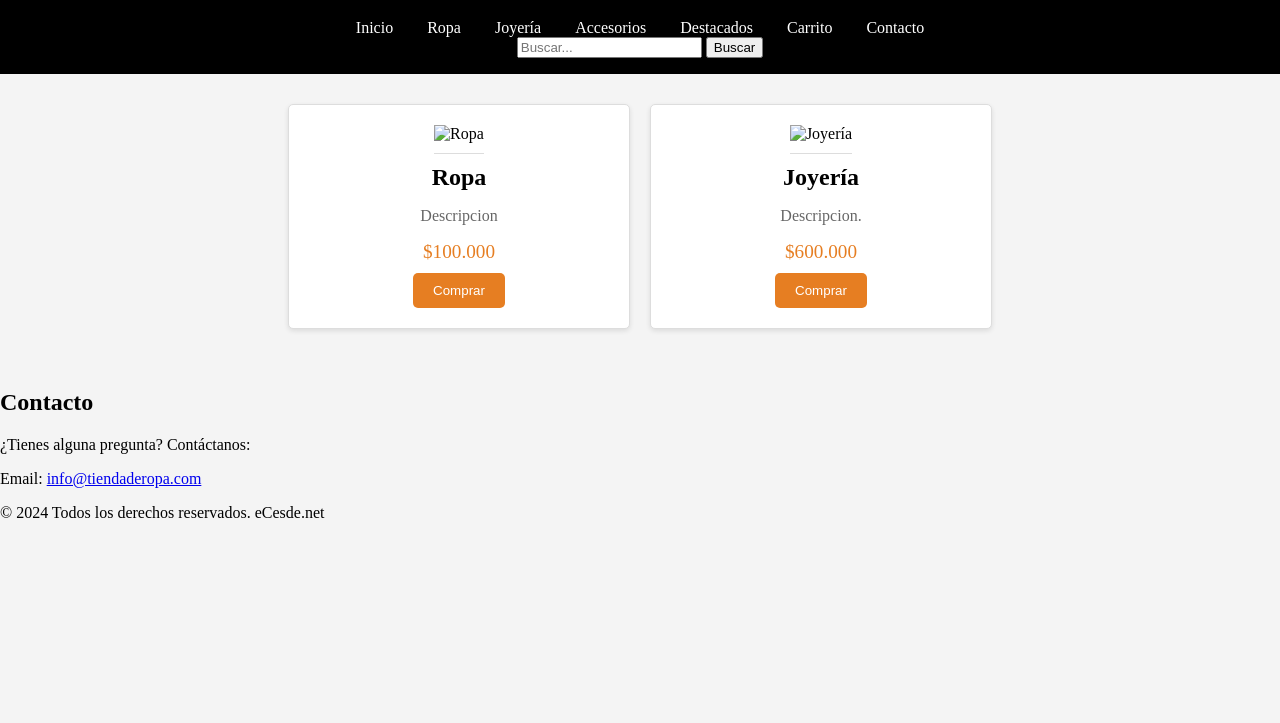
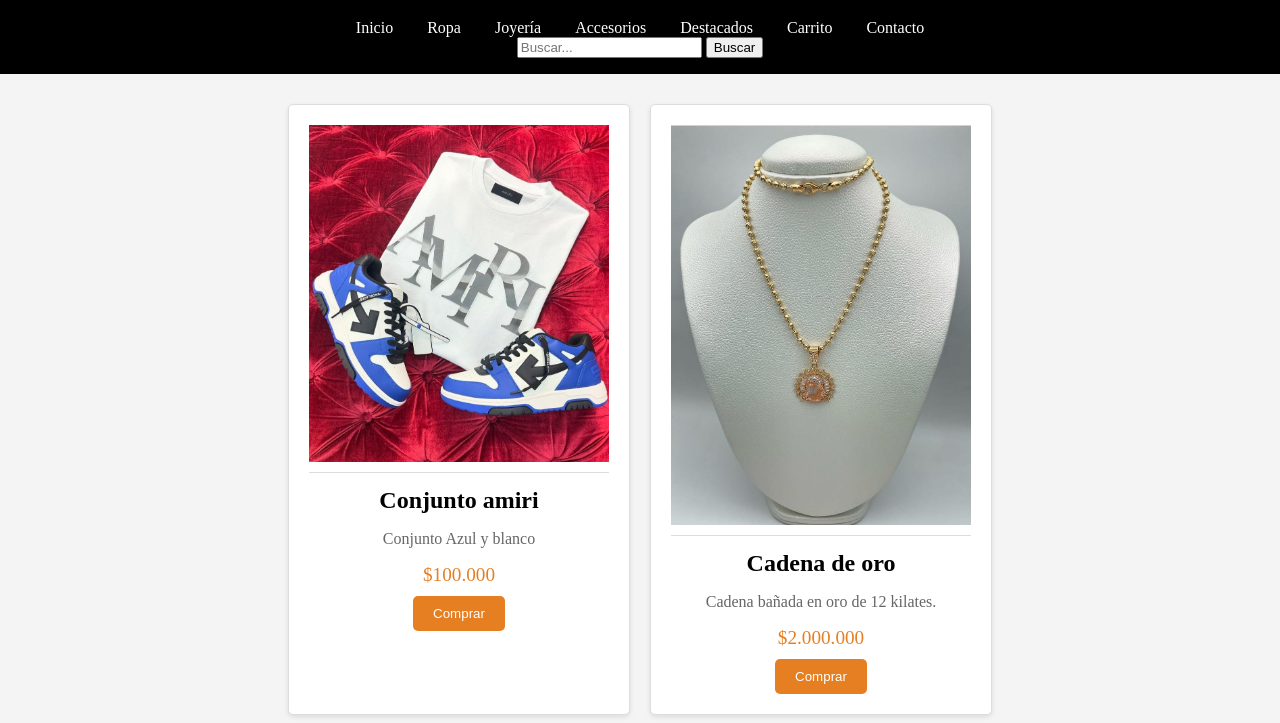
Before and after one commit to IBRAPZ/proyecto-brakarl, a plain HTML site: page index.html in a window 1280 px wide. Shown: the part 77-800 px from the top of the page. Drawn offline with Linux system fonts and the light colour scheme.

Commit message:
imagenes

```diff
--- a/index.html
+++ b/index.html
@@ -112,17 +112,17 @@
 
     <div class="container">
         <div class="product-card">
-            <img src="ropa.jpg" alt="Ropa">
-            <h2>Ropa</h2>
-            <p>Descripcion</p>
+            <img src="imagenes/conjunto azul.jpeg" alt="Ropa">
+            <h2>Conjunto amiri</h2>
+            <p>Conjunto Azul y blanco</p>
             <p class="price">$100.000</p>
             <button>Comprar</button>
         </div>
         <div class="product-card">
-            <img src="joyeria.jpg" alt="Joyería">
-            <h2>Joyería</h2>
-            <p>Descripcion.</p>
-            <p class="price">$600.000</p>
+            <img src="imagenes/cadena de oro.jpeg" alt="Joyería">
+            <h2>Cadena de oro</h2>
+            <p>Cadena bañada en oro de 12 kilates.</p>
+            <p class="price">$2.000.000</p>
             <button>Comprar</button>
         </div>
     </div>
```
Also changed, not shown: ropa.html (+6 -6 lines), imagenes/cadena de oro.jpeg (added), imagenes/conjunto azul.jpeg (added), imagenes/conjunto negro y blanco.jpeg (added), imagenes/conjunto negro.jpeg (added), imagenes/manilla de oro.jpeg (added).
